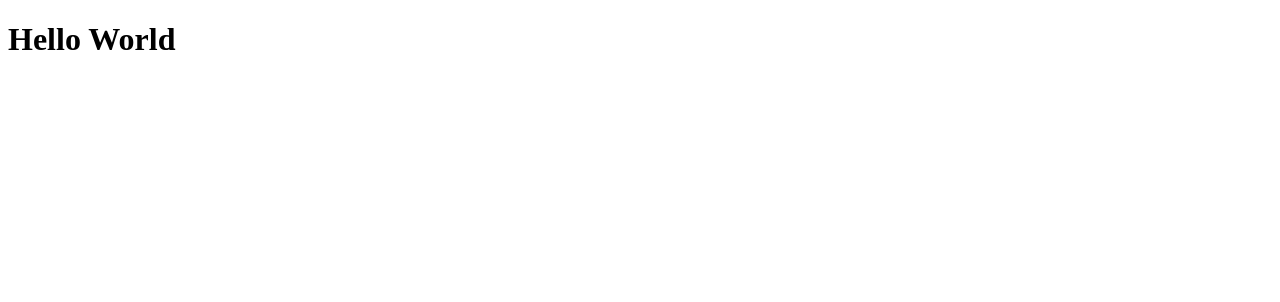
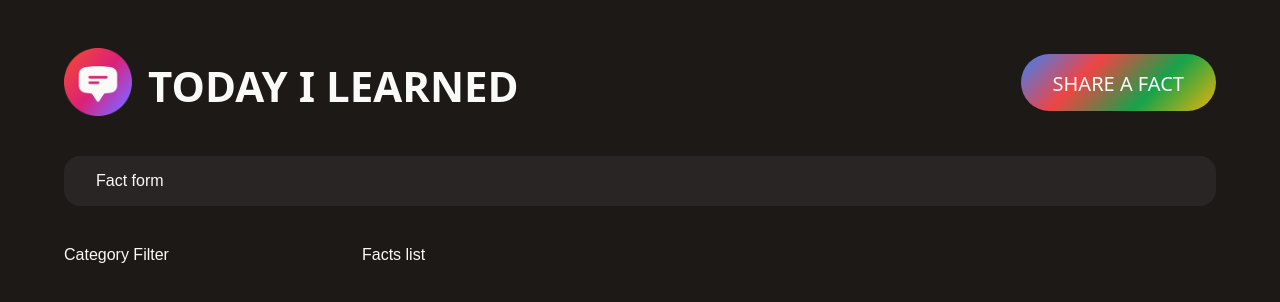
Before and after one commit to sseleimend/today-i-learned, a React (Vite) app: page / in a window 1280 px wide. Shown: the top 302 px of the page. Built offline with nearby package versions, Linux system fonts and the light colour scheme; a web font is replaced by a local one.

Commit message:
Update App.jsx to implement the application skeleton

```diff
--- a/src/App.jsx
+++ b/src/App.jsx
@@ -1,5 +1,40 @@
+import "./style.css";
+
 function App() {
-  return <h1>Hello World</h1>;
+  return (
+    <>
+      <Header />
+      <NewFactForm />
+      <main className="main">
+        <CategoryFilter />
+        <FactList />
+      </main>
+    </>
+  );
+}
+
+function Header() {
+  return (
+    <header className="header">
+      <div className="logo">
+        <img src="logo.png" height="68" width="68" alt="Today I Learned Logo" />
+        <h1>Today I Learned</h1>
+      </div>
+      <button className="btn btn-large btn-open">Share a fact</button>
+    </header>
+  );
+}
+
+function NewFactForm() {
+  return <form className="fact-form">Fact form</form>;
+}
+
+function CategoryFilter() {
+  return <aside>Category Filter</aside>;
+}
+
+function FactList() {
+  return <section>Facts list</section>;
 }
 
 export default App;
```
